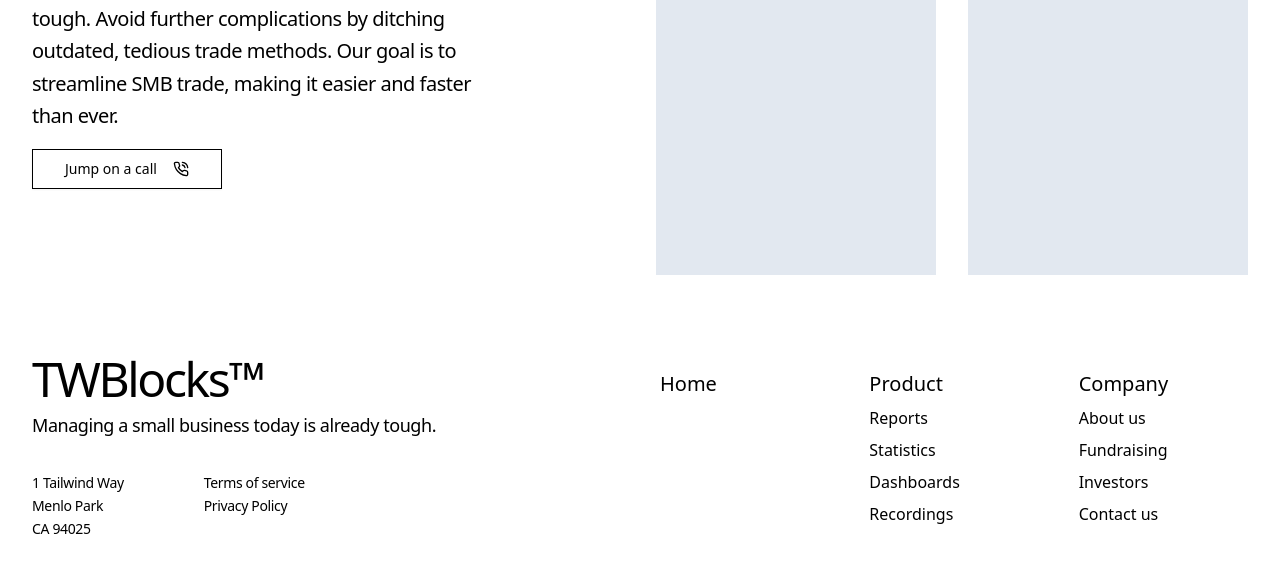
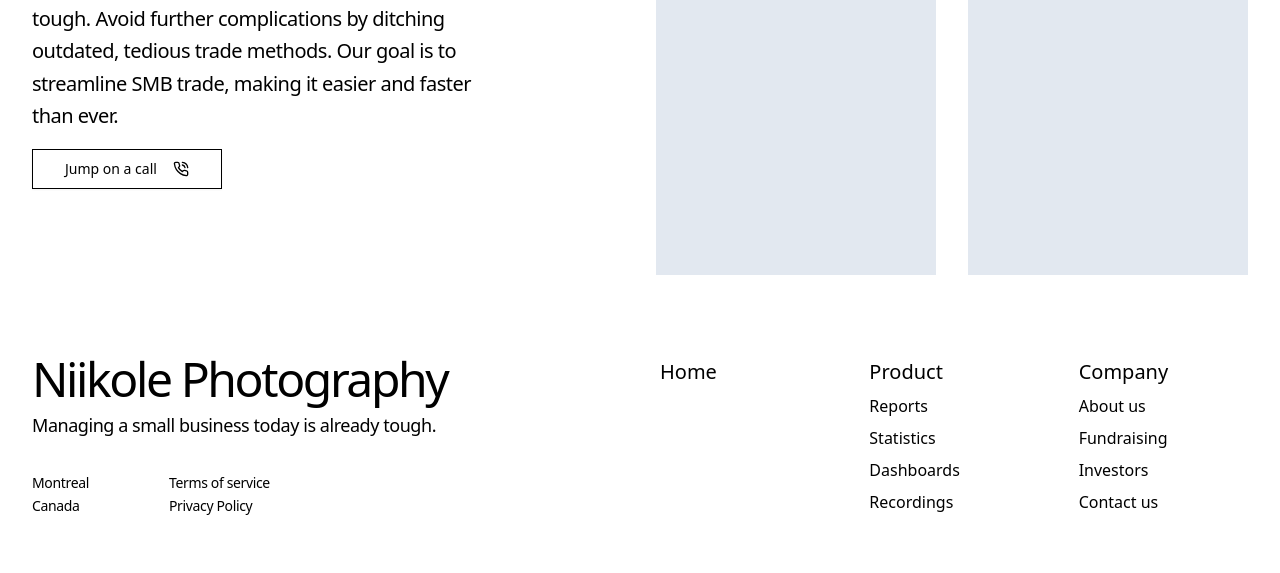
Before and after one commit to 90daryl/portfolio, a Gatsby site: page / in a window 1280 px wide. Shown: the part 453-1026 px from the top of the page. Built offline with nearby package versions, Linux system fonts and the light colour scheme; Gatsby itself is replaced by a stand-in of ours.

Commit message:
remove stuff

```diff
--- a/src/components/ui/footer.tsx
+++ b/src/components/ui/footer.tsx
@@ -61,7 +61,7 @@ export const Footer1 = () => {
           <div className="flex gap-8 flex-col items-start">
             <div className="flex gap-2 flex-col">
               <h2 className="text-3xl md:text-5xl tracking-tighter max-w-xl font-regular text-left">
-                TWBlocks™
+              Niikole Photography
               </h2>
               <p className="text-lg max-w-lg leading-relaxed tracking-tight text-background/75 text-left">
                 Managing a small business today is already tough.
@@ -69,9 +69,8 @@ export const Footer1 = () => {
             </div>
             <div className="flex gap-20 flex-row">
               <div className="flex flex-col text-sm max-w-lg leading-relaxed tracking-tight text-background/75 text-left">
-                <p>1 Tailwind Way</p>
-                <p>Menlo Park</p>
-                <p>CA 94025</p>
+                <p>Montreal</p>
+                <p>Canada</p>
               </div>
               <div className="flex flex-col text-sm max-w-lg leading-relaxed tracking-tight text-background/75 text-left">
                 <Link to="/">Terms of service</Link>
```
